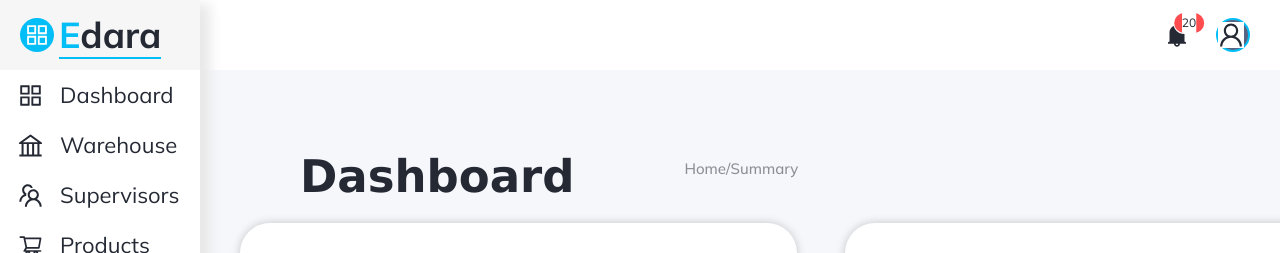
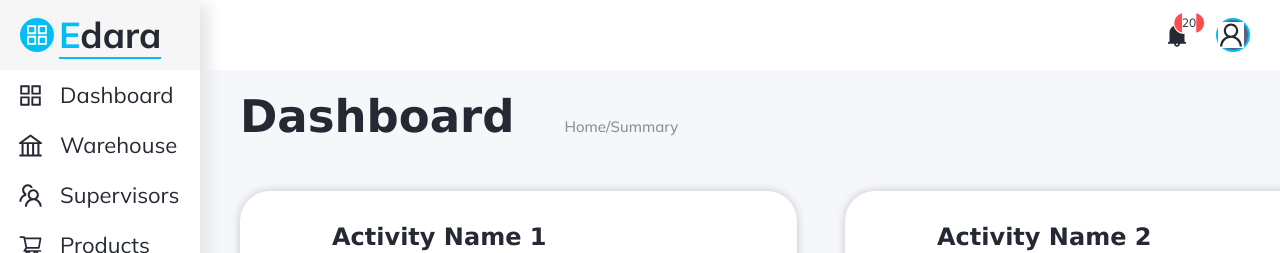
Before and after one commit to FatmaElzahraaAdham/InventorySys, a React (Create React App) app: page /Dashboard in a window 1280 px wide. Shown: the top 253 px of the page. Built offline with nearby package versions, Linux system fonts and the light colour scheme.

Commit message:
fix: adjust page title layout

```diff
--- a/src/styles/PageTitle.css
+++ b/src/styles/PageTitle.css
@@ -1,16 +1,18 @@
 .page-title{
     display: flex;
     align-items: flex-end;
+    margin-bottom: 3rem;
 }
 
 .page-title h1{
     font-weight: 800;
-    margin-bottom: 0;
     font-size: 45px;
+    margin: 0;
 }
 
 .page-title h5{
     margin-left: 50px;
+    margin-bottom: 7px;
     font-weight: 500;
     font-size: 15px;
     opacity: 50%;
```
